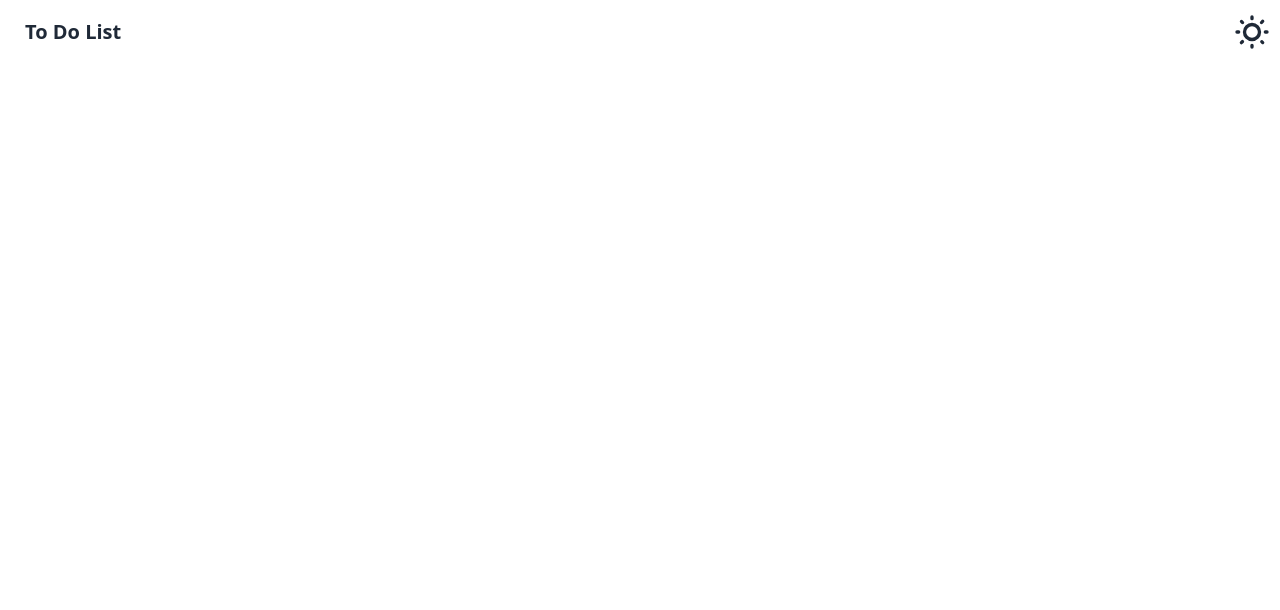
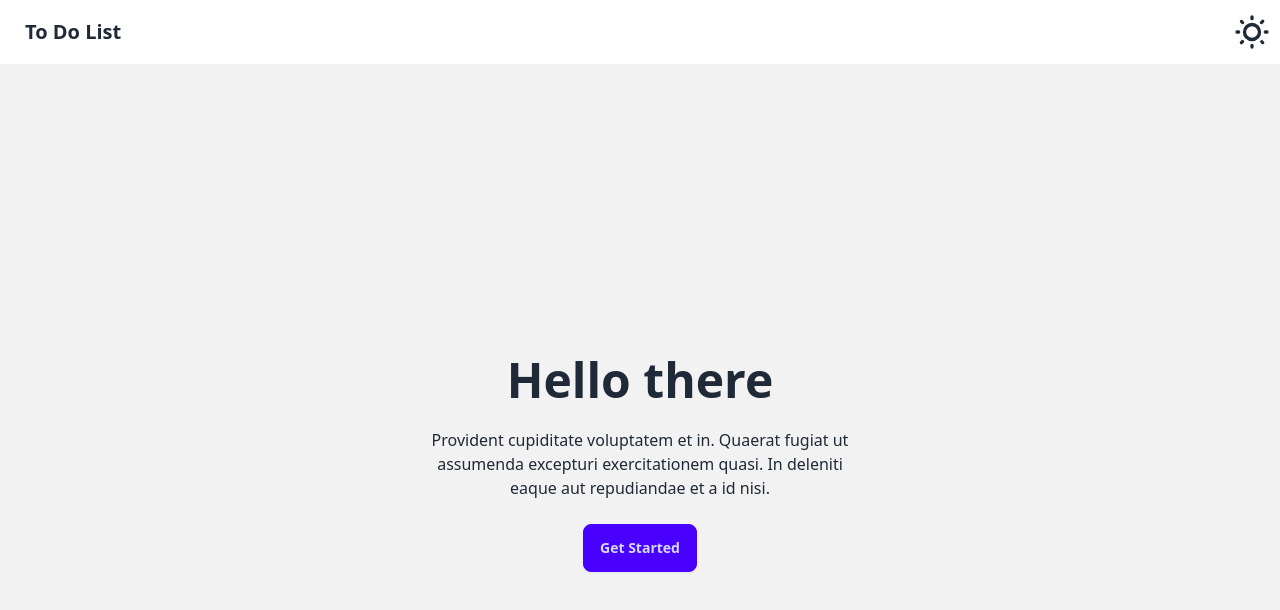
Before and after one commit to alipnf/to-do-list, a React (Vite) app: page / in a window 1280 px wide. Shown: the top 610 px of the page. Built offline with nearby package versions, Linux system fonts and the light colour scheme.

Commit message:
feat: add Hero

```diff
--- a/src/App.jsx
+++ b/src/App.jsx
@@ -1,5 +1,11 @@
+import Hero from "./components/hero";
 import Navbar from "./components/navbar";
 
 export default function App() {
-  return <Navbar />;
+  return (
+    <>
+      <Navbar />
+      <Hero />
+    </>
+  );
 }
```
